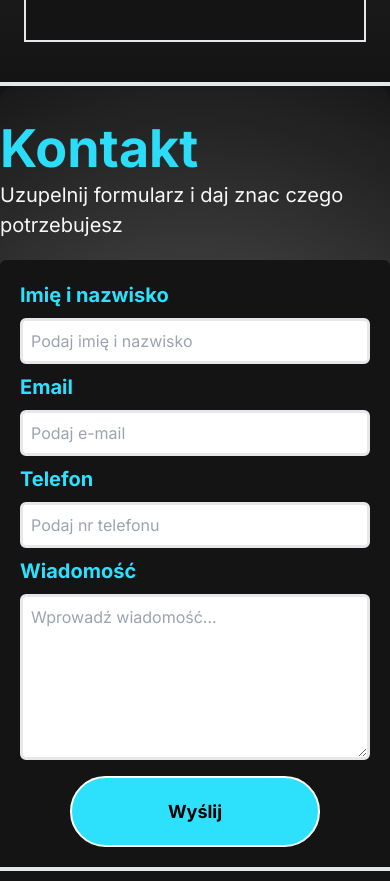
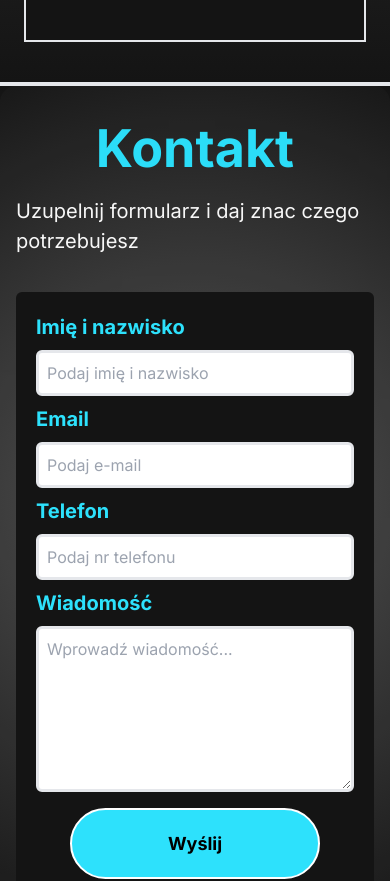
Before and after one commit to MateuszKuruc/marketing-portfolio, a Next.js app in the folder marketing-portfolio/: page / in a window 390 px wide. Shown: the part 2396-3277 px from the top of the page. Built offline with nearby package versions, Linux system fonts and the light colour scheme.

Commit message:
adjust form styling for mobile

```diff
--- a/marketing-portfolio/src/components/Contact.tsx
+++ b/marketing-portfolio/src/components/Contact.tsx
@@ -5,12 +5,15 @@ import Image from "next/image";
 
 const Contact = () => {
   return (
-    <section className="border-t-4 bg- py-0 max-container bg-radial-gradient">
-      <div className="flex flex-col md:items-center relative w-full">
-        <h1 className="bold-52 mt-8 lg:bold-70 text-blue-50">Kontakt</h1>
-        <p className="regular-20 text-white">
+    <section className="border-t-4 py-0 max-container bg-radial-gradient">
+      <div className="flex flex-col relative w-full md:items-center">
+        {/* <div className="flex flex-col items-center justify-center"> */}
+
+        <h1 className="self-center bold-52 mt-8 lg:bold-70 text-blue-50">Kontakt</h1>
+        <p className="p-4 regular-20 text-white ">
           Uzupelnij formularz i daj znac czego potrzebujesz
         </p>
+        {/* </div> */}
         <Image
           src="/background.jpg"
           className="w-full h-full absolute object-cover mix-blend-luminosity rounded-2xl opacity-5"
@@ -19,7 +22,7 @@ const Contact = () => {
           height={500}
           quality={100}
         />
-        <div>
+        <div className="pb-4 px-4">
           <Form />
         </div>
       </div>
```
